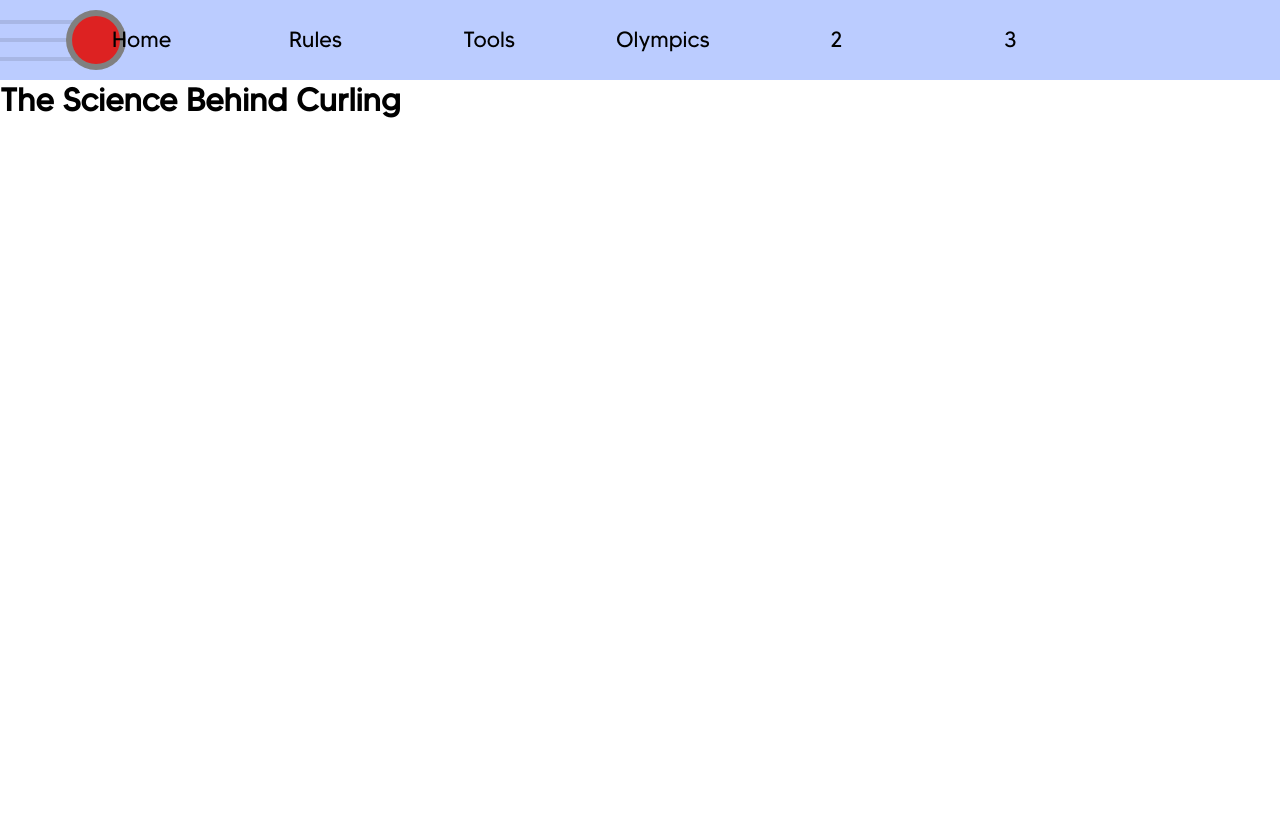
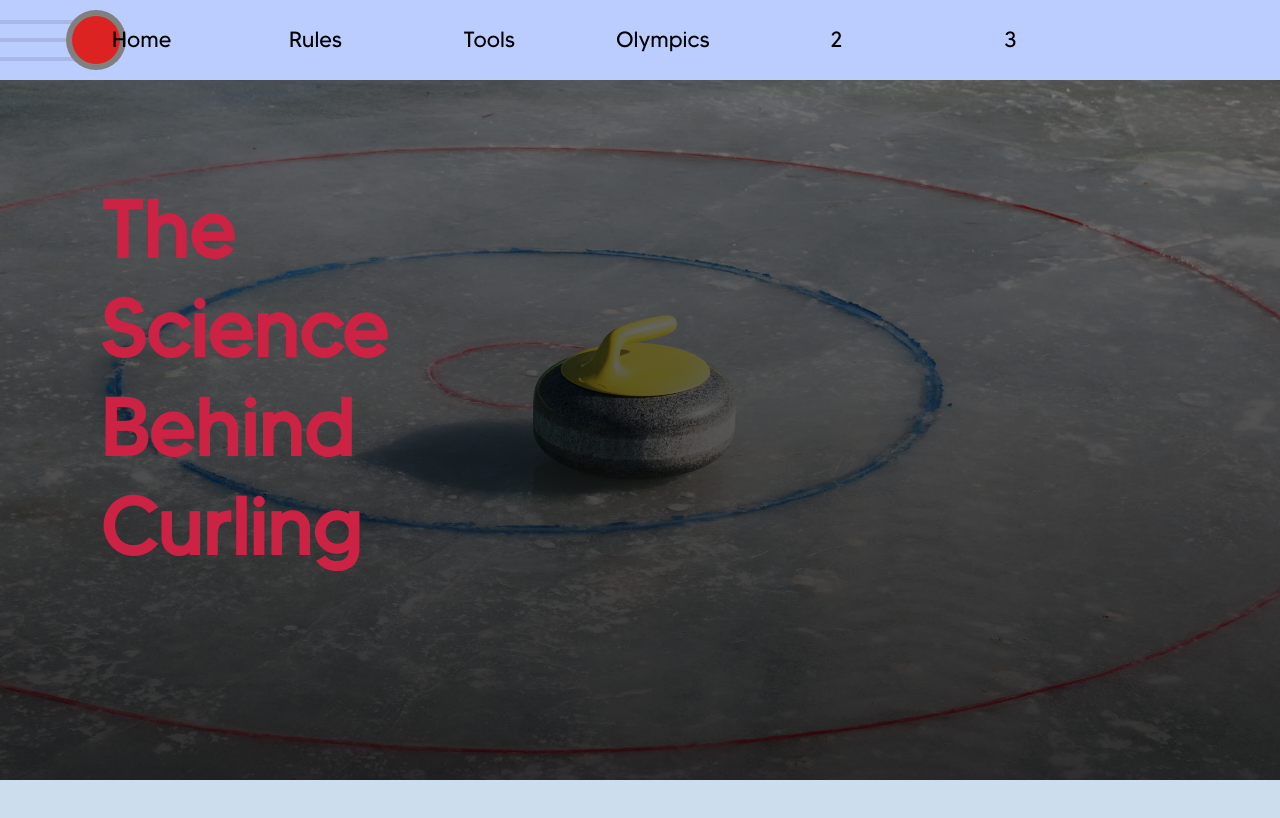
Before and after one commit to samhi113/curlingSite, a Next.js app: page /science in a window 1280 px wide. Shown: the top 818 px of the page. Built offline with nearby package versions, Linux system fonts and the light colour scheme.

Commit message:
Setting up science behind curling page. header image some styling

```diff
--- a/src/app/science/page.js
+++ b/src/app/science/page.js
@@ -2,8 +2,13 @@ import * as pageStyles from './science.module.css';
 
 export default function science(){
     return(
-        <main>
-            <h1>The Science Behind Curling</h1>
+        <main className={pageStyles.main}>
+            <header className={pageStyles.mainHeader}>
+               <h1 className={pageStyles.headerText}>The Science Behind Curling</h1>
+            </header>
+            <article className={pageStyles.container}>
+
+            </article>
         </main>
     )
 }
--- a/src/app/science/science.module.css
+++ b/src/app/science/science.module.css
@@ -0,0 +1,24 @@
+@font-face {
+    font-family: tommy;
+    src: url("../../fonts/madeTommy.otf");
+}
+
+.mainHeader{
+    height: 700px;
+    background: linear-gradient(rgba(0, 0, 0, 0.5), rgba(0, 0, 0, 0.8)), url('/curlingScience.webp');
+    background-position: center;
+    background-size: cover;
+    background-repeat: no-repeat;
+    padding: 100px;
+
+}
+.headerText{
+    color: #CC2244;
+    font-family: tommy;
+    font-size: 80px;
+    width: 20%;
+}
+.container{
+    padding: 100px 200px;
+    background-color: #CCDDEE;
+}
```
Also changed, not shown: public/curlingScience.webp (added).
